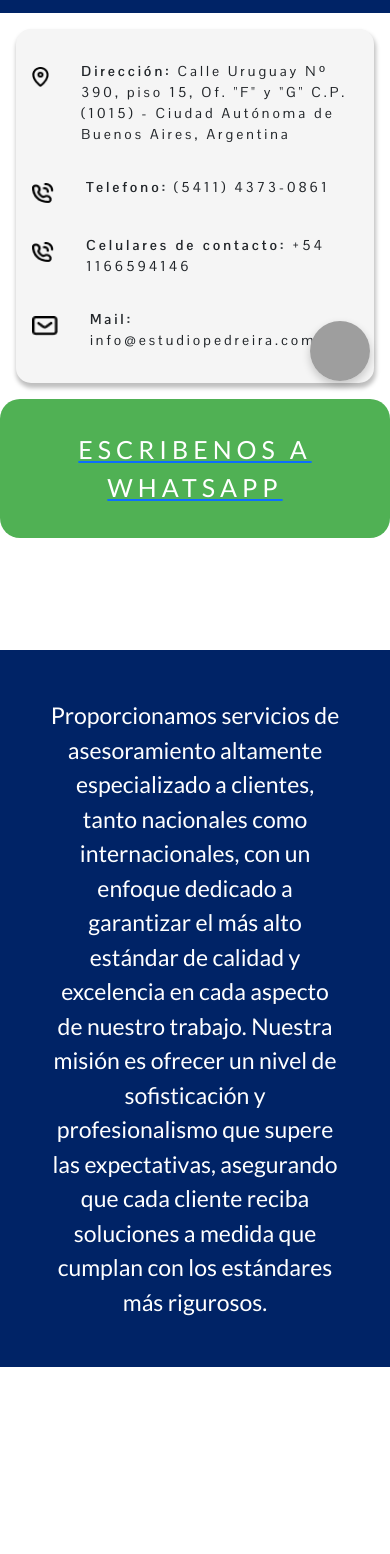
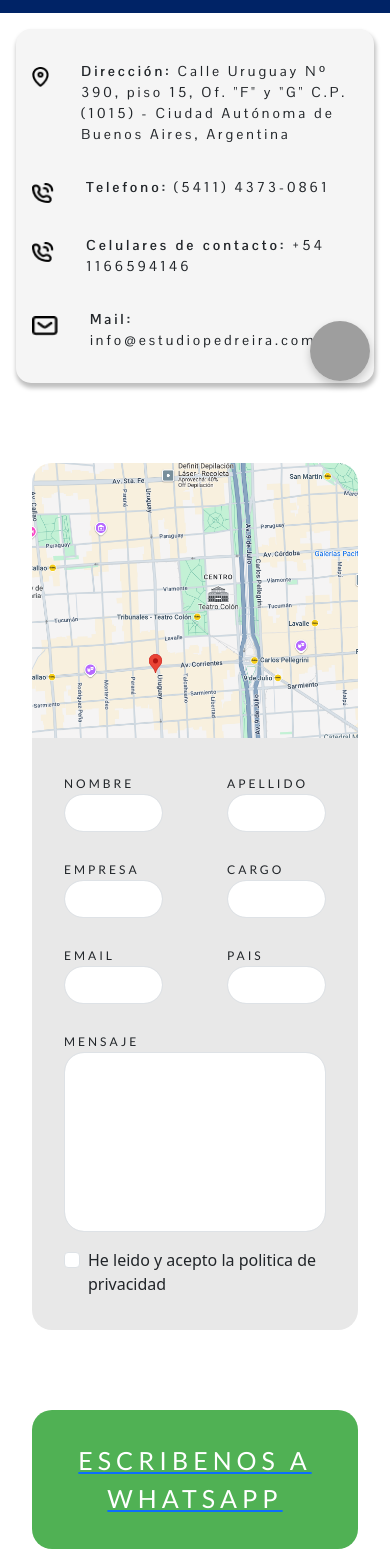
Before and after one commit to martinoki/eureseau, an Angular app: page /contact in a window 390 px wide. Shown: the part 443-1997 px from the top of the page. Before the commit the page ends 1810 px from the top, so only its background shows below. Built offline with nearby package versions, Linux system fonts and the light colour scheme; grey boxes are pictures that could not be loaded.

Commit message:
feat: added contact form and map

```diff
--- a/src/app/about-us/about-us.component.scss
+++ b/src/app/about-us/about-us.component.scss
@@ -206,8 +206,6 @@ $mynewcolor: #002366;
     }
   }
 
-  .description {
-  }
 
   .collaborators-container {
     flex-direction: column;
--- a/src/app/contact/contact.component.html
+++ b/src/app/contact/contact.component.html
@@ -5,61 +5,84 @@
 <div class="contact-container">
   <div class="contact-card">
     <div class="item d-flex" *ngFor="let text of contactTexts">
-      <img class="icon" height="20px" [src]="'icons/' + text.icon" [alt]="text.alt" />
+      <img
+        class="icon"
+        height="20px"
+        [src]="'icons/' + text.icon"
+        [alt]="text.alt"
+      />
       <span
         ><b>{{ text.title }}:</b> {{ text.text }}
       </span>
     </div>
-    <!-- <div>
-      <span
-        ><b>Dirección:</b> Calle Uruguay Nº 390, piso 15, Of. "F" y "G"
-      </span>
-      <br />
-      <span>C.P. (1015) - Ciudad Autónoma de Buenos Aires, Argentina</span>
-      <br />
-      <br />
-      <span><b>Telefonos:</b> + 54 11 4373-0861 - +54 11 6659-4146 </span>
-      <br />
-      <br />
-      <span><b>E-mail:</b> infoestudiopedreira&#64;gmail.com</span>
-    </div> -->
   </div>
 </div>
 
-<!-- <div class="contact-form">
-  <div>
-
-    <img width="50%" src="contact/maps.png" alt="maps" />
+<div class="contact-form">
+  <div style="flex: 1; text-align: right">
+    <img class="map" src="contact/maps2.png" alt="maps" />
   </div>
-  <div>
-    <form>
-      <div class="d-flex">
-        <div class="form-floating">
-        <input type="text" class="form-control" id="floatingInput" placeholder="NOMBRE">
-        <label for="floatingInput">NOMBRE</label>
+  <div class="form" style="flex: 1; background: rgba(232, 232, 232, 1); padding: 2rem">
+    <form [formGroup]="contactForm">
+      <div class="d-flex mb-4 form-row">
+        <div class="form-group">
+          <label class="label" for="floatingName">NOMBRE</label>
+          <input formControlName="name" type="text" class="form-control" id="floatingName" />
+        </div>
+        <div class="form-group">
+          <label class="label" for="floatingLastName">APELLIDO</label>
+          <input formControlName="lastName" type="text" class="form-control" id="floatingLastName" />
+        </div>
       </div>
-      <div class="form-floating">
-        <input type="text" class="form-control" id="floatingPassword" placeholder="APELLIDO">
-        <label for="floatingPassword">APELLIDO</label>
+      <div class="d-flex mb-4 form-row">
+        <div class="form-group">
+          <label class="label" for="floatingCompany">EMPRESA</label>
+          <input formControlName="company" type="text" class="form-control" id="floatingCompany" />
+        </div>
+        <div class="form-group">
+          <label class="label" for="floatingPosition">CARGO</label>
+          <input formControlName="position" type="text" class="form-control" id="floatingPosition" />
+        </div>
       </div>
-    </div> -->
-    <!-- <div>
-      <input type="text" placeholder="EMPRESA" />
-      <input type="text" placeholder="CARGO" />
-    </div>
-    <div>
-      <input type="email" placeholder="EMAIL" />
-      <input type="text" placeholder="PAIS" />
-    </div> -->
-      <!-- <textarea placeholder="MENSAJE"></textarea> -->
-    <!-- </form>
+      <div class="d-flex mb-4 form-row">
+        <div class="form-group">
+          <label class="label" for="floatingEmail">EMAIL</label>
+          <input formControlName="email" type="email" class="form-control" id="floatingEmail" />
+        </div>
+        <div class="form-group">
+          <label class="label" for="floatingCountry">PAIS</label>
+          <input formControlName="country" type="text" class="form-control" id="floatingCountry" />
+        </div>
+      </div>
+      <div class="d-flex mb-3">
+        <div form-row class="form-group" style="width: 100%; height: 100%;">
+          <label class="label" for="floatingMessage">MENSAJE</label>
+          <textarea
+            style="width: 100%; height: 180px;"
+            class="form-control"
+            id="floatingMessage"
+            formControlName="message"
+          ></textarea>
+        </div>
+      </div>
+      <div class="form-check">
+        <input class="form-check-input" type="checkbox" id="autoSizingCheck2">
+        <label class="form-check-label" for="autoSizingCheck2">
+          <!-- <span>Acepto los <a href="#">términos y condiciones</a></span> -->
+          He leido y acepto la politica de privacidad
+        </label>
+      </div>
+    </form>
   </div>
-</div> -->
+</div>
 
 <div class="whatsapp-btn-container">
   <div class="whatsapp-btn-title-container">
-      <a href="https://wa.me/1234567890" target="_blank">
+    <a
+      href="https://wa.me/5492964485364?text={{ whatsappText }}"
+      target="_blank"
+    >
       <div class="whatsapp-btn-title">ESCRIBENOS A WHATSAPP</div>
     </a>
-    </div>
+  </div>
 </div>
--- a/src/app/contact/contact.component.scss
+++ b/src/app/contact/contact.component.scss
@@ -1,3 +1,32 @@
+textarea {
+  resize: none;
+}
+
+.form-control{
+  border-radius: 20px !important;
+}
+
+.label {
+  font-size: 12px;
+  letter-spacing: 3px;
+  font-family: "latoRegular";
+}
+
+.map {
+  border-top-left-radius: 20px;
+  border-bottom-left-radius: 20px;
+  height: 650px;
+}
+
+.form {
+  border-top-right-radius: 20px;
+  border-bottom-right-radius: 20px;
+}
+
+.form-row{
+  gap: 4rem;
+}
+
 .header {
   background-color: #002366;
   color: white;
@@ -29,6 +58,7 @@
 
 .contact-form {
   display: flex;
+  padding: 0px 2rem;
 }
 
 .whatsapp-btn-container {
@@ -70,7 +100,29 @@
     }
   }
 
+  .contact-form {
+    flex-direction: column;
+    padding: 4rem 2rem;
+  }
+
+  .map {
+    width: 100%;
+    height: auto;
+    border-top-left-radius: 20px;
+    border-top-right-radius: 20px;
+    border-bottom-left-radius: 0px;
+    border-bottom-right-radius: 0px;
+  }
+
+  .form {
+    border-bottom-left-radius: 20px;
+    border-bottom-right-radius: 20px;
+    border-top-right-radius: 0px;
+    border-top-left-radius: 0px;
+  }
+
   .whatsapp-btn-title {
     width: auto;
+    margin: 0 2rem;
   }
 }
--- a/src/app/contact/contact.component.ts
+++ b/src/app/contact/contact.component.ts
@@ -1,14 +1,24 @@
 import { CommonModule } from '@angular/common';
 import { Component } from '@angular/core';
-
+import { FormControl, FormGroup, ReactiveFormsModule } from '@angular/forms';
 @Component({
   selector: 'app-contact',
   standalone: true,
-  imports: [CommonModule],
+  imports: [CommonModule, ReactiveFormsModule],
   templateUrl: './contact.component.html',
-  styleUrl: './contact.component.scss'
+  styleUrl: './contact.component.scss',
 })
 export class ContactComponent {
+  contactForm = new FormGroup({
+    name: new FormControl(''),
+    lastName: new FormControl(''),
+    company: new FormControl(''),
+    position: new FormControl(''),
+    email: new FormControl(''),
+    message: new FormControl(''),
+    country: new FormControl(''),
+  });
+
   contactTexts = [
     {
       title: 'Dirección',
@@ -35,4 +45,10 @@ export class ContactComponent {
       text: 'info@estudiopedreira.com.ar',
     },
   ];
+
+  get whatsappText() {
+    return encodeURIComponent(
+      `*Nombre:* ${this.contactForm.value.name} ${this.contactForm.value.lastName}\n*Empresa:* ${this.contactForm.value.company}\n*Cargo:* ${this.contactForm.value.position}\n*Email:* ${this.contactForm.value.email}\n\n${this.contactForm.value.message}`
+    );
+  }
 }
--- a/src/app/home/home.component.html
+++ b/src/app/home/home.component.html
@@ -41,7 +41,7 @@
             profesionalismo y el compromiso de ofrecer las mejores soluciones
             legales."
           </p>
-          <a href="#" class="btn btn-primary">Ver perfiles profesionales</a>
+          <a href="#" class="btn btn-primary">VER PERFILES PROFESIONALES</a>
         </div>
       </div>
     </div>
--- a/src/app/home/home.component.scss
+++ b/src/app/home/home.component.scss
@@ -26,7 +26,7 @@
   font-weight: 400;
   font-size: 13px;
   line-height: 15.6px;
-  letter-spacing: 25%;
+  letter-spacing: 3px;
 }
 
 .about-us-profile-text {
@@ -44,6 +44,9 @@
   text-align: left;
   background-color: #002366;
   color: white;
+  border-radius: 40px;
+  padding-top: 4rem;
+  padding-bottom: 2rem;
 }
 
 .card {
```
Also changed, not shown: public/contact/maps2.png (added).
